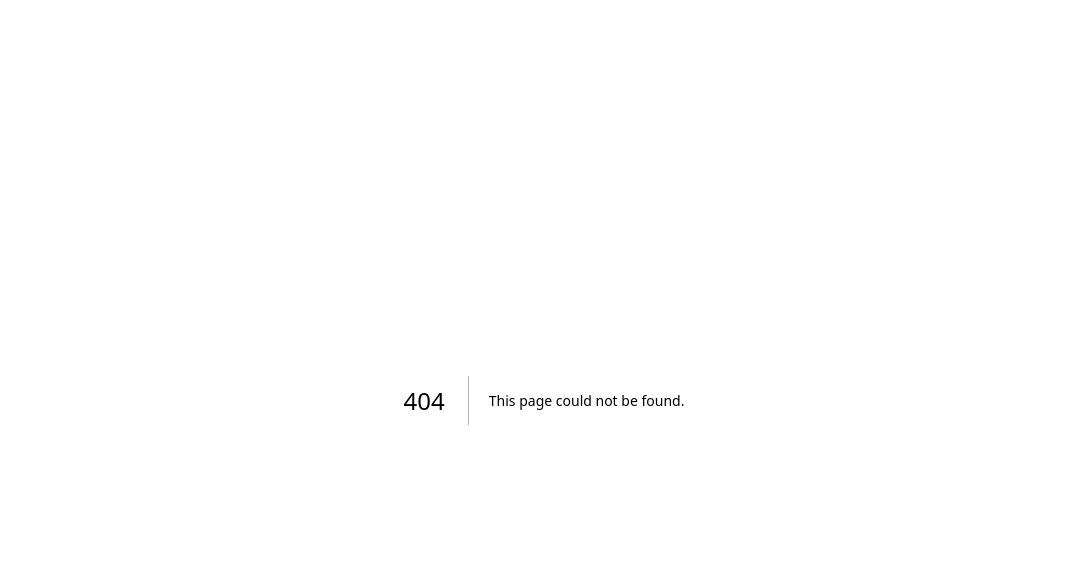
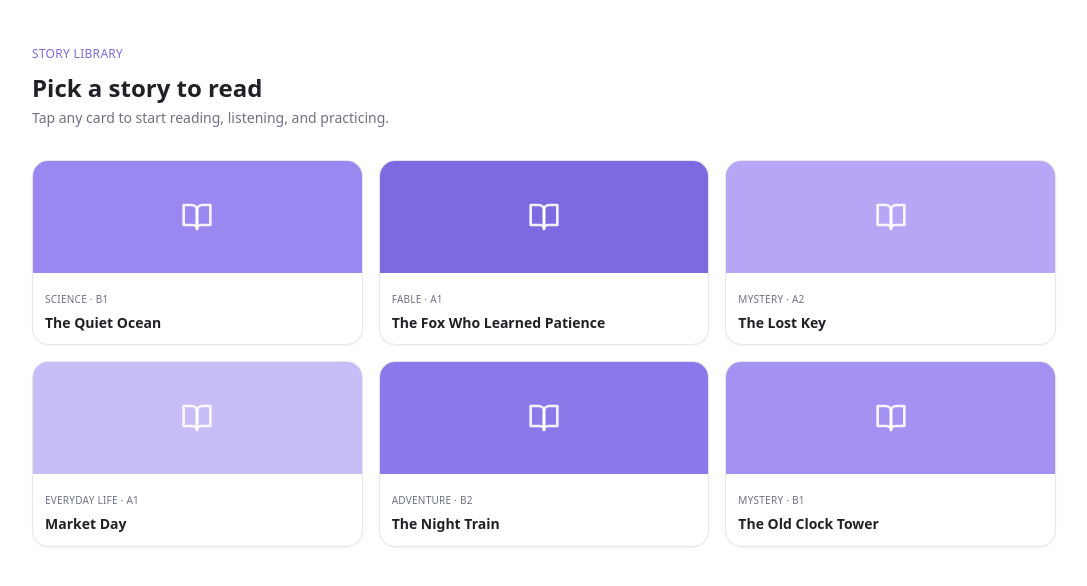
Before and after one commit to maramdjaballah56-create/read-to-speak, a Next.js app: page /reading in a window 1280 px wide. Before the commit this address had no page. Shown: the top 586 px of the page, without its empty margins (96-1183 px from the left). Built offline with nearby package versions, Linux system fonts and the light colour scheme.

Commit message:
Create page.tsx

```diff
--- /dev/null
+++ b/app/reading/page.tsx
@@ -0,0 +1,5 @@
+import ReadingPractice from "@/components/reading/ReadingPractice";
+
+export default function ReadingPage() {
+  return <ReadingPractice />;
+}
```
